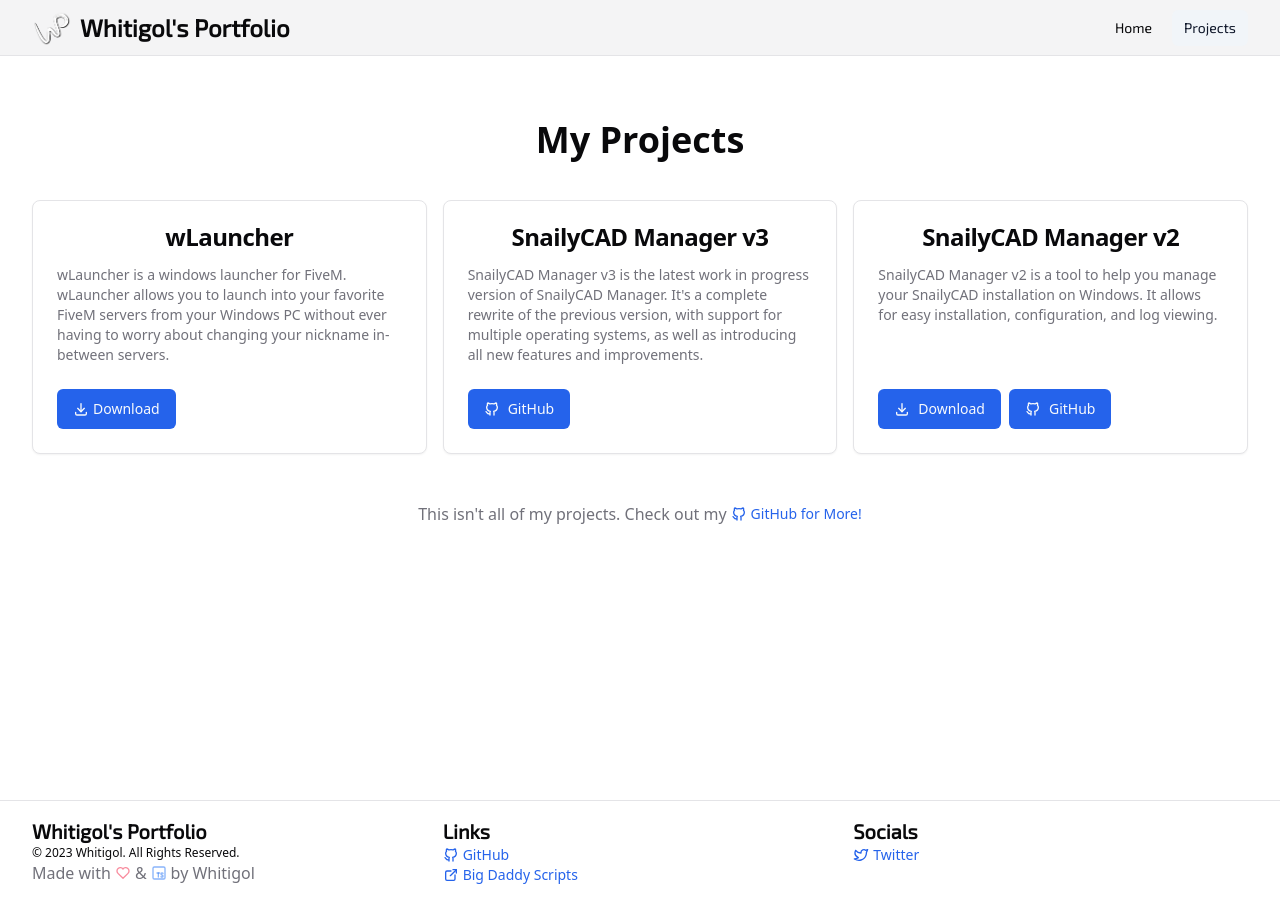
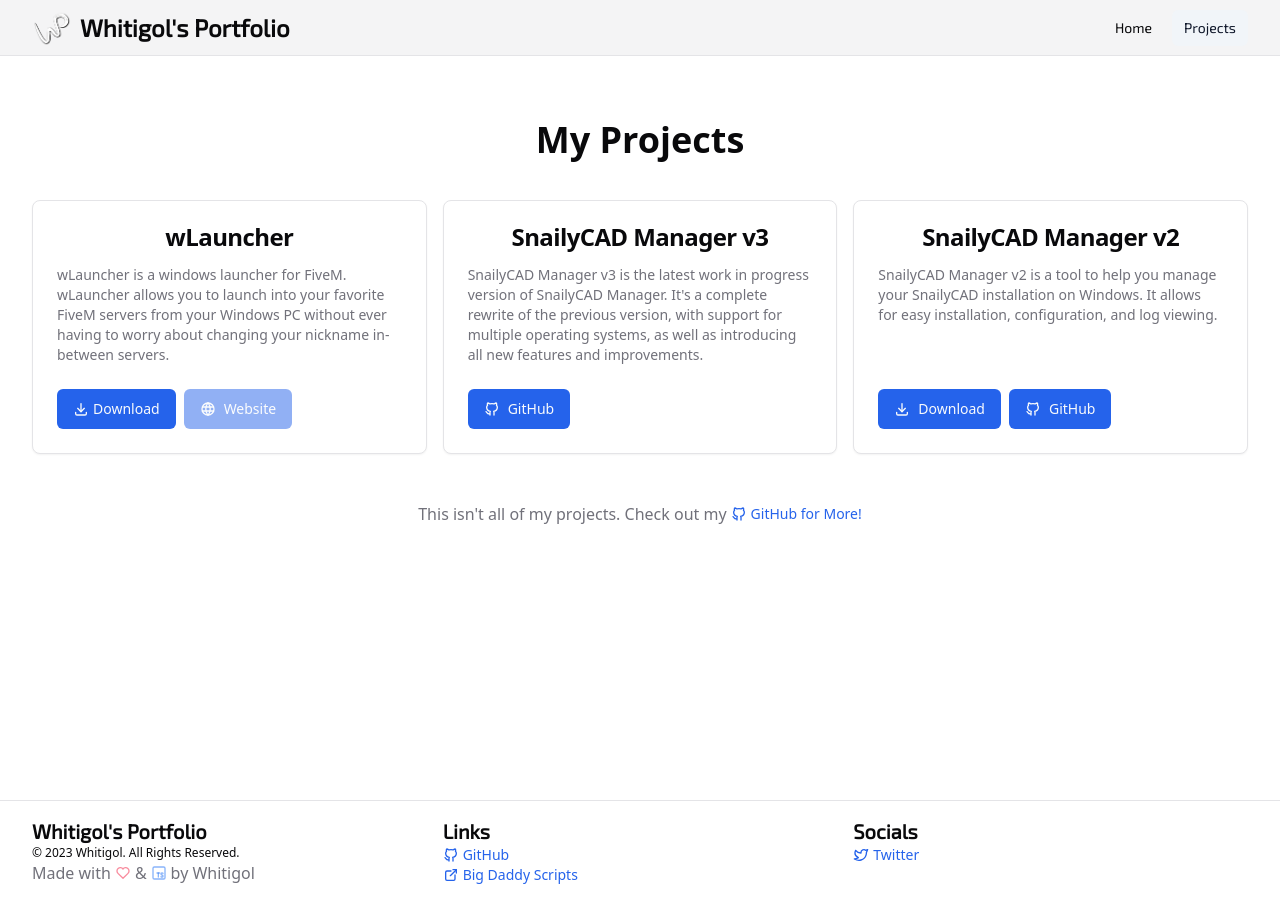
Before and after one commit to whitigol/whitigol.me, a React (Vite) app: page /projects in a window 1280 px wide. Built offline with nearby package versions, Linux system fonts and the light colour scheme.

Commit message:
🎉 feat: website button for wlauncher

```diff
--- a/src/routes/projects/index.tsx
+++ b/src/routes/projects/index.tsx
@@ -6,7 +6,12 @@ import {
 	CardHeader,
 	CardTitle,
 } from "@/components/ui/card";
-import { IconBrandGithub, IconDownload } from "@tabler/icons-react";
+import {
+	Tooltip,
+	TooltipContent,
+	TooltipTrigger,
+} from "@/components/ui/tooltip";
+import { IconBrandGithub, IconDownload, IconWorld } from "@tabler/icons-react";
 import { createFileRoute } from "@tanstack/react-router";
 
 export const Route = createFileRoute("/projects/")({
@@ -34,6 +39,17 @@ function ProjectsIndex() {
 								</div>
 							),
 							url: "https://github.com/WhitigolSoftware/wLauncher/releases/latest/download/wLauncher.exe",
+						},
+						{
+							children: (
+								<div className="flex items-center gap-2">
+									<IconWorld className="size-4" />
+									<span className="text-sm">Website</span>
+								</div>
+							),
+							url: "https://launcher.whitigol.me",
+							disable: true,
+							disabledMessage: "Website coming soon!",
 						},
 					]}
 				/>
@@ -106,6 +122,8 @@ interface ProjectProps {
 	links?: {
 		children: React.ReactNode;
 		url: string;
+		disable?: boolean;
+		disabledMessage?: string;
 	}[];
 }
 function Project(props: ProjectProps) {
@@ -120,11 +138,34 @@ function Project(props: ProjectProps) {
 				{props.links && (
 					<div className="flex flex-row items-center justify-center gap-2">
 						{props.links.map((link, index) => (
-							<Button key={index} className="w-full" asChild variant="default">
-								<a href={link.url} target="_blank">
-									{link.children}
-								</a>
-							</Button>
+							<Tooltip>
+								<TooltipTrigger>
+									<Button
+										key={index}
+										className={`w-full ${link.disable && "opacity-50"}`}
+										asChild
+										variant="default"
+										disabled
+									>
+										{link.disable ? (
+											<span>{link.children}</span>
+										) : (
+											<a
+												href={link.url}
+												target="_blank"
+												rel="noopener noreferrer"
+											>
+												{link.children}
+											</a>
+										)}
+									</Button>
+								</TooltipTrigger>
+								{link.disable && (
+									<TooltipContent>
+										{link.disabledMessage || "This link is disabled."}
+									</TooltipContent>
+								)}
+							</Tooltip>
 						))}
 					</div>
 				)}
```
